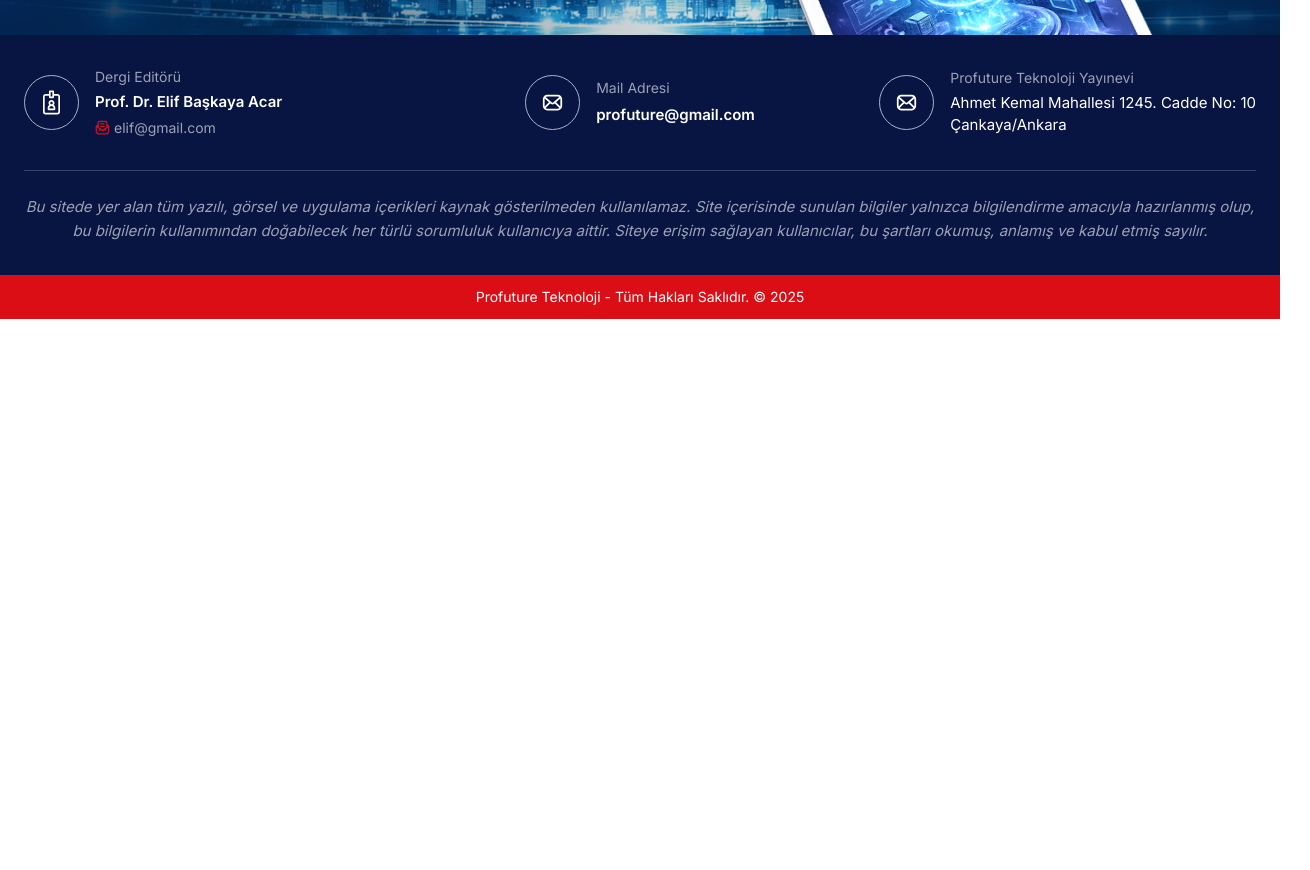
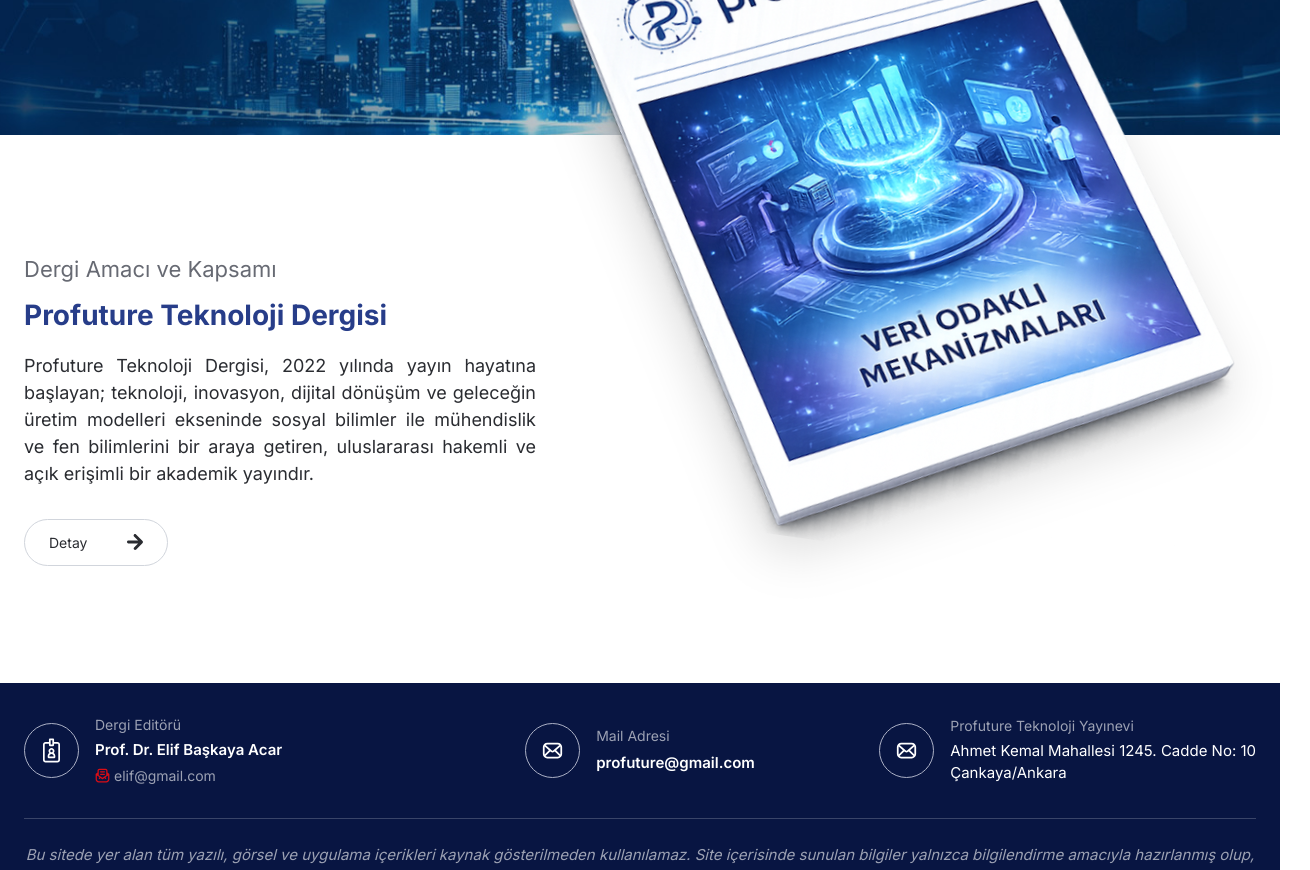
Before and after one commit to fatihbayramm/zeplin-case, a Next.js app: page / in a window 1280 px wide. Shown: the part 700-1570 px from the top of the page, 1310 px wide, since content can reach past the window. Before the commit the page ends 1019 px from the top, so only its background shows below. Built offline with nearby package versions, Linux system fonts and the light colour scheme.

Commit message:
About section.

```diff
--- a/app/globals.css
+++ b/app/globals.css
@@ -6,6 +6,8 @@
   --primary-blue: #273d89;
   --primary-green: #a8b95e;
   --primary-red: #db0d15;
+  --primary-gray: #676a73;
+  --secondary-dark: #2a2c31;
   --footer-bg: #081542;
   --footer-red: #db0d15;
 }
@@ -16,6 +18,8 @@
   --color-primary-blue: var(--primary-blue);
   --color-primary-green: var(--primary-green);
   --color-primary-red: var(--primary-red);
+  --color-primary-gray: var(--primary-gray);
+  --color-secondary-dark: var(--secondary-dark);
   --color-footer-bg: var(--footer-bg);
   --color-footer-red: var(--footer-red);
   --font-sans: var(--font-inter);
--- a/app/page.tsx
+++ b/app/page.tsx
@@ -1,5 +1,11 @@
+import AboutSection from "@/components/home/AboutSection";
 import HeroContent from "@/components/home/HeroContent";
 
 export default function Home() {
-  return <HeroContent />;
+  return (
+    <>
+      <HeroContent />
+      <AboutSection />
+    </>
+  );
 }
--- /dev/null
+++ b/components/cards/MagazineCard.tsx
@@ -0,0 +1,3 @@
+export default function MagazineCard() {
+  return <div>Magazine Card !</div>;
+}
--- /dev/null
+++ b/components/home/AboutSection.tsx
@@ -0,0 +1,42 @@
+import Image from "next/image";
+import Link from "next/link";
+
+export default function AboutSection() {
+  return (
+    <section className="relative bg-white py-16">
+      <div className="max-w-[1600px] mx-auto px-6 flex items-center">
+        {/* Left Content */}
+        <div className="max-w-[700px]">
+          <p className="text-primary-gray text-[22px] mb-2">Dergi Amacı ve Kapsamı</p>
+          <h3 className="text-primary-blue text-[28px] font-bold mb-4">Profuture Teknoloji Dergisi</h3>
+          <p className="text-secondary-dark text-[18px] mb-8 text-justify">
+            Profuture Teknoloji Dergisi, 2022 yılında yayın hayatına başlayan; teknoloji, inovasyon, dijital dönüşüm ve
+            geleceğin üretim modelleri ekseninde sosyal bilimler ile mühendislik ve fen bilimlerini bir araya getiren,
+            uluslararası hakemli ve açık erişimli bir akademik yayındır.
+          </p>
+
+          {/* Detail Button */}
+          <Link
+            href="/hakkinda"
+            className="inline-flex items-center gap-10 border border-gray-300 text-secondary-dark px-6 py-3 rounded-full text-[14px] hover:bg-primary-blue hover:text-white transition-colors"
+          >
+            Detay
+            <svg width="16" height="16" viewBox="0 0 16 16" fill="none" xmlns="http://www.w3.org/2000/svg">
+              <path
+                d="M15.9639 7.81854C15.8593 7.309 15.5836 7.03981 15.3364 6.80907L9.03257 0.425417C8.4716 -0.141806 7.56835 -0.141806 7.00738 0.425417C6.73165 0.694607 6.58903 1.05994 6.58903 1.45411C6.58903 1.83867 6.74115 2.204 7.00738 2.4828L11.0578 6.57834H1.39767C0.627526 6.57834 0 7.21286 0 8.0012C0 8.78955 0.627526 9.41445 1.39767 9.41445H11.0578L7.10245 13.4138C6.54148 13.9811 6.52247 14.8944 7.04541 15.4905C7.32114 15.7981 7.71097 15.9904 8.11981 16H8.16735C8.56668 16 8.93749 15.8462 9.22273 15.5578L15.4029 9.3087C15.5836 9.12603 16.1255 8.57804 15.9734 7.82815L15.9639 7.81854Z"
+                fill="currentColor"
+              />
+            </svg>
+          </Link>
+        </div>
+
+        {/* Right - Magazine Cover - Overlapping with Hero */}
+        <div className="flex-1 flex justify-end">
+          <div className="relative w-[720px] h-[820px] -mt-[400px] transform rotate-[8deg] drop-shadow-2xl">
+            <Image src="/images/dergison_1.png" alt="Dergi Kapağı" fill className="object-contain" />
+          </div>
+        </div>
+      </div>
+    </section>
+  );
+}
--- a/components/home/HeroContent.tsx
+++ b/components/home/HeroContent.tsx
@@ -5,7 +5,7 @@
   return (
     <div className="w-full">
       {/* Hero Banner Section */}
-      <section className="relative w-full h-[600px] overflow-hidden">
+      <section className="relative w-full h-[700px] overflow-hidden">
         {/* Background Image */}
         <div className="absolute inset-0">
           <Image src="/images/slide_1.png" alt="Hero Background" fill className="object-cover" priority />
@@ -51,13 +51,6 @@
               <Image src="/icons/right.svg" alt="Ok" width={16} height={16} />
             </Link>
           </div>
-
-          {/* Right - Magazine Cover */}
-          <div className="absolute right-[5%] top-[50%]">
-            <div className="relative w-[480px] h-[600px] transform rotate-[8deg] drop-shadow-2xl">
-              <Image src="/images/dergison_1.png" alt="Dergi Kapağı" fill className="object-contain" />
-            </div>
-          </div>
         </div>
       </section>
     </div>
--- /dev/null
+++ b/components/home/MagazineSection.tsx
@@ -0,0 +1,3 @@
+export default function MagazineSection() {
+  return <div>Magazine Section !</div>;
+}
```
